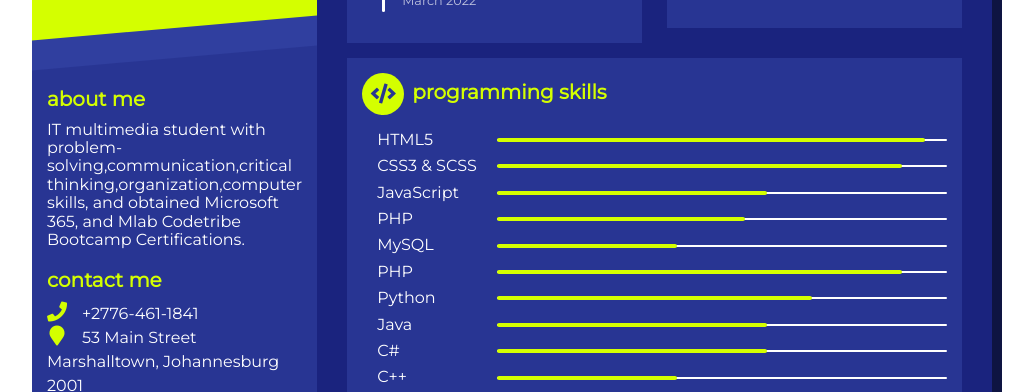
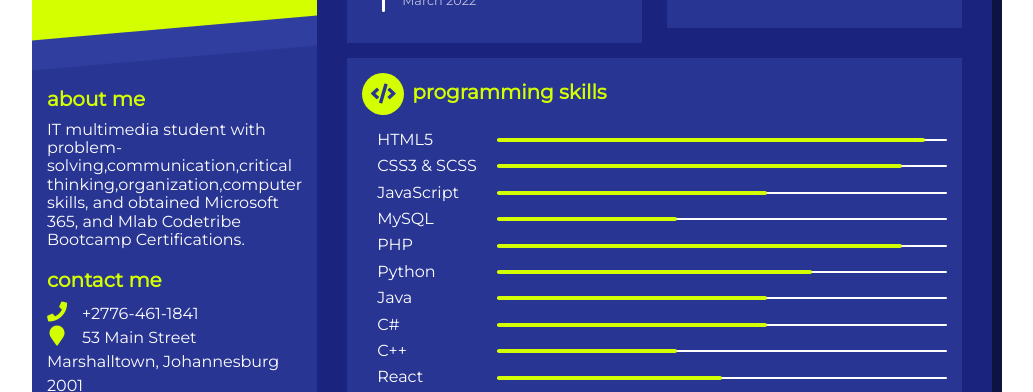
Before and after one commit to M-h-sh/Mthokozisi-Hlatshwayo-Online-Resume, a plain HTML site: page index.html in a window 1280 px wide. Shown: the part 339-731 px from the top of the page, without its empty margins (128-1161 px from the left). Drawn offline with nearby package versions, Linux system fonts and the light colour scheme.

Commit message:
Update index.html

```diff
--- a/index.html
+++ b/index.html
@@ -81,11 +81,7 @@
             <div class="bar"></div>
           </div>
         </li>
-        <li data-percent="55"><span>PHP</span>
-          <div class="skills-bar">
-            <div class="bar"></div>
-          </div>
-        </li>
+
         <li data-percent="40"><span>MySQL</span>
           <div class="skills-bar">
             <div class="bar"></div>
```
